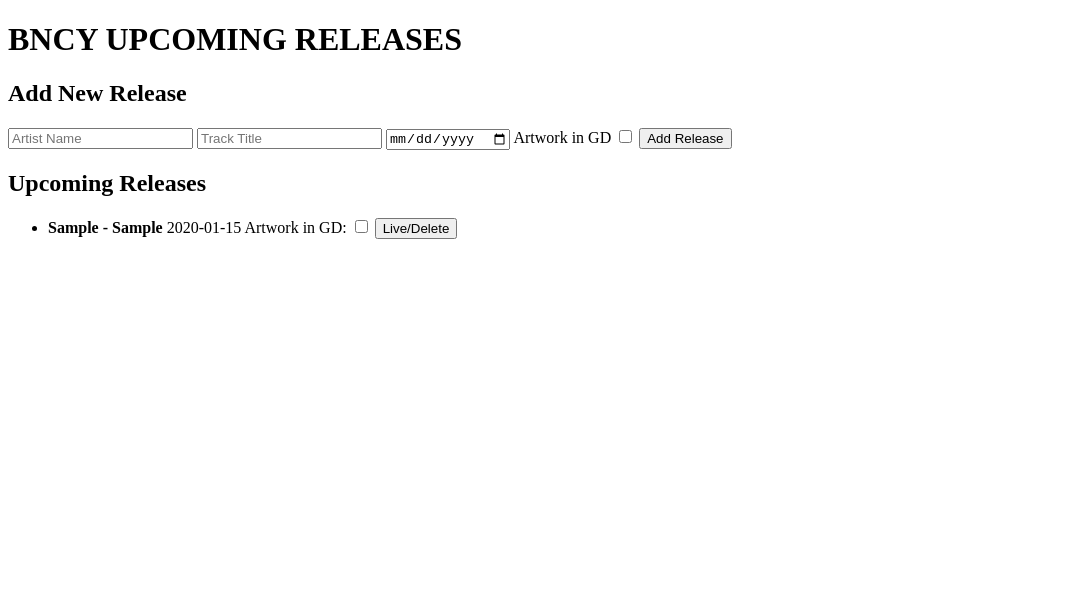
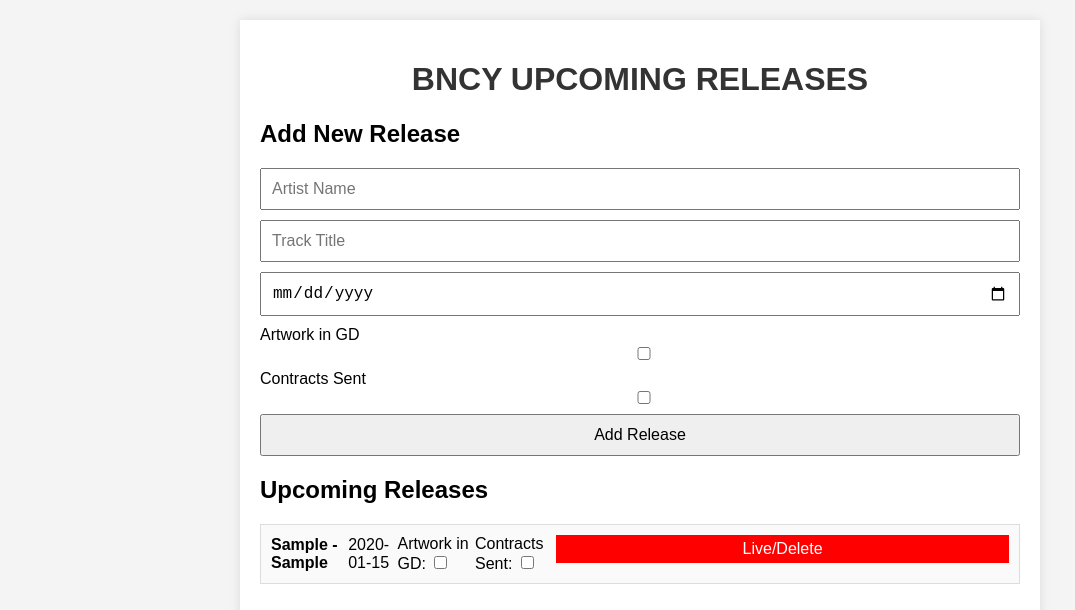
Before and after one commit to Greenie5656/BNCY-upcoming-releases, a website: page index.html in a window 1280 px wide. Both pictures are taken after typing "Sample", "Sample", "2020-01-15" into the empty fields and a click on the button "Add Release". Shown: the whole page, without its empty margins (0-1075 px from the left). Drawn offline with Linux system fonts and the light colour scheme.

Commit message:
Added contracts sent checkbox

```diff
--- a/index.html
+++ b/index.html
@@ -19,6 +19,8 @@
                 <input type="date" id="release-date" required>
                 <label for="artwork-gd">Artwork in GD</label>
                 <input type="checkbox" id="artwork-gd">
+                <label for="contractsSent">Contracts Sent</label>
+                <input type="checkbox" id="contractsSent">
                 <button type="submit">Add Release</button>
             </form>
         </section>
--- a/script.js
+++ b/script.js
@@ -17,12 +17,13 @@ document.addEventListener('DOMContentLoaded', function() {
         const trackTitle = document.getElementById('track-title').value;
         const releaseDate = document.getElementById('release-date').value;
 
-        // Create a new release object without the artwork checkbox
+        // Create a new release object
         const release = {
             artistName,
             trackTitle,
             releaseDate,
-            artworkGD: false // Initially set to false
+            artworkGD: false,
+            contractsSent: false // Add this new property
         };
 
         // Add release to releases array and save to local storage
@@ -51,17 +52,24 @@ document.addEventListener('DOMContentLoaded', function() {
                 <label>Artwork in GD:
                     <input type="checkbox" class="artwork-checkbox" data-index="${index}" ${release.artworkGD ? 'checked' : ''}>
                 </label>
+                <label>Contracts Sent:
+                    <input type="checkbox" class="contracts-checkbox" data-index="${index}" ${release.contractsSent ? 'checked' : ''}>
+                </label>
                 <button class="delete" data-index="${index}">Live/Delete</button>
             `;
             releaseList.appendChild(li);
         });
     }
 
-    // Handle checkbox change (to update artwork status)
+    // Handle checkbox change (to update artwork and contracts status)
     releaseList.addEventListener('change', function(e) {
         if (e.target.classList.contains('artwork-checkbox')) {
             const index = e.target.getAttribute('data-index');
             releases[index].artworkGD = e.target.checked;
+            localStorage.setItem('releases', JSON.stringify(releases));
+        } else if (e.target.classList.contains('contracts-checkbox')) {
+            const index = e.target.getAttribute('data-index');
+            releases[index].contractsSent = e.target.checked;
             localStorage.setItem('releases', JSON.stringify(releases));
         }
     });
--- a/styles.css
+++ b/styles.css
@@ -0,0 +1,62 @@
+* {
+    box-sizing: border-box;
+}
+
+body {
+    font-family: Arial, sans-serif;
+    background-color: #f4f4f4;
+    margin: 0;
+    padding: 20px;
+}
+
+.container {
+    max-width: 800px;
+    margin: 0 auto;
+    background-color: white;
+    padding: 20px;
+    box-shadow: 0 0 10px rgba(0, 0, 0, 0.1);
+}
+
+header h1 {
+    text-align: center;
+    color: #333;
+}
+
+#add-release {
+    margin-bottom: 20px;
+}
+
+#add-release input, button {
+    display: block;
+    width: 100%;
+    margin-bottom: 10px;
+    padding: 10px;
+    font-size: 16px;
+}
+
+#release-list ul {
+    list-style: none;
+    padding: 0;
+}
+
+#release-list li {
+    background-color: #fafafa;
+    margin-bottom: 10px;
+    padding: 10px;
+    border: 1px solid #ddd;
+    display: flex;
+    justify-content: space-between;
+    align-items: center;
+}
+
+button.delete {
+    background-color: red;
+    color: white;
+    border: none;
+    padding: 5px 10px;
+    cursor: pointer;
+}
+
+button.delete:hover {
+    background-color: darkred;
+}
```
